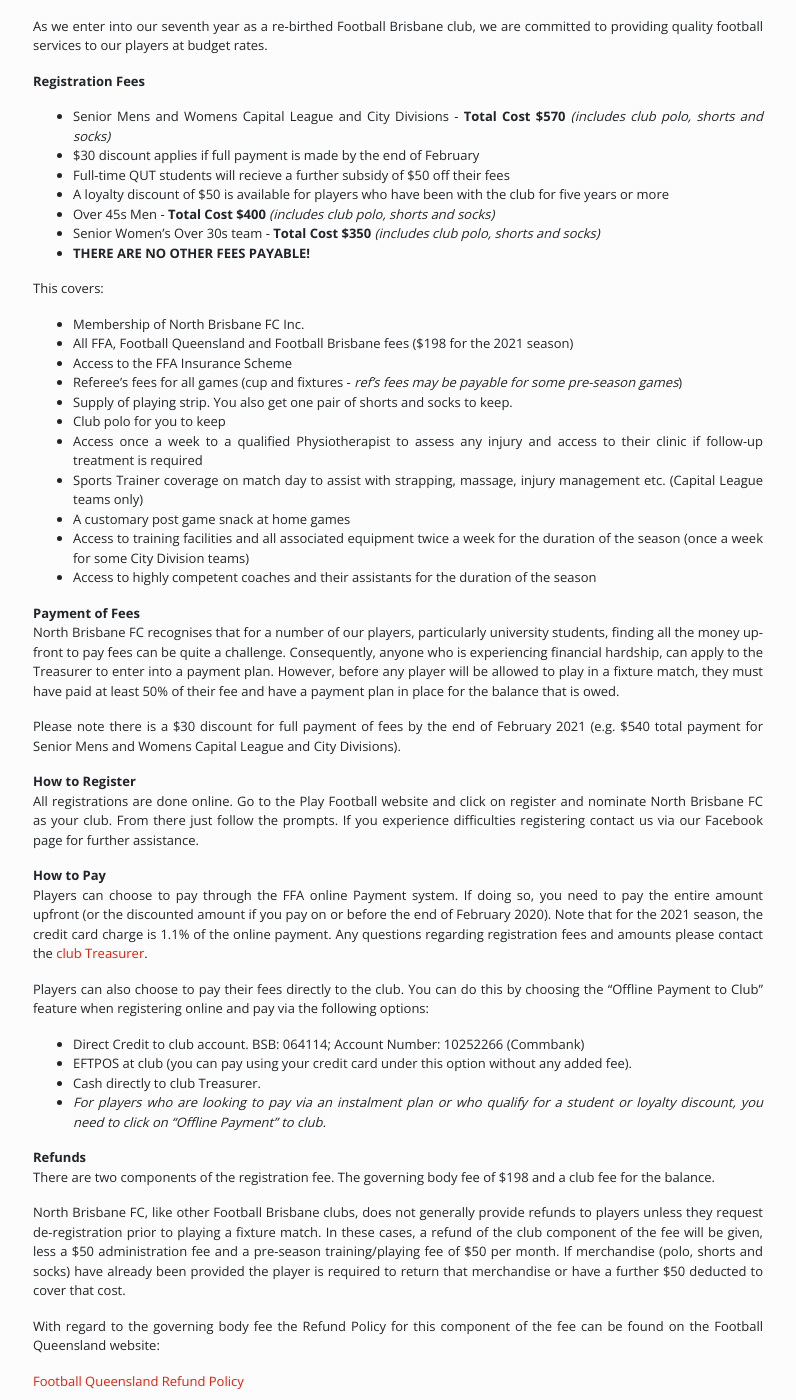
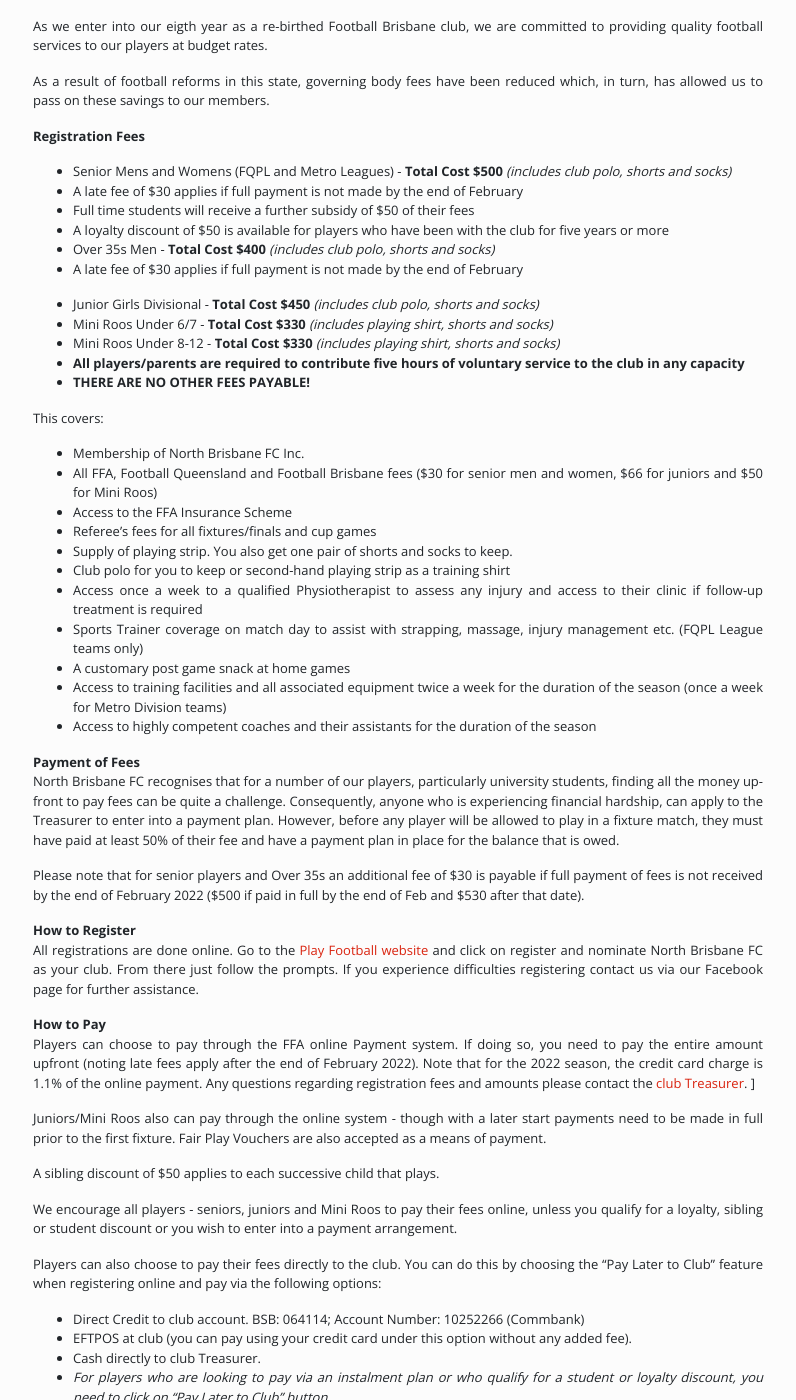
Before and after one commit to technicalnbfc/technicalnbfc.github.io, a Jekyll site: the page built from about/registration.md, in a window 1280 px wide and 1400 px high, scrolled down 330 px. Shown: the whole window, without its empty margins (242-1038 px from the left). Built offline with Jekyll 4.4.1, drawn with Linux system fonts in a browser that asks for light colours; nearby versions of some CDN libraries; some of the changed text lies outside the part shown.

Commit message:
Registration fee updates Dec 2021

```diff
--- a/about/registration.md
+++ b/about/registration.md
@@ -8,65 +8,78 @@ published: true
   <div class="row top-buffer">
     <div class="col">
       <h1 class="text-center">{{ page.title }}</h1>
-      <h4 class="text-center">Updated 10 January 2021</h4>
+      <h4 class="text-center">Updated 12 December 2021</h4>
     </div>
   </div>
   <hr>
   <div class="row">
     <div class="col-md-8 offset-md-2 text-justify">
 <section id="Registration" markdown="1">
-We offer the best value for money Registration fees in the Football Brisbane competition. Why can we do this? We can do this because we have a hard-working group of volunteers- groundsmen, canteen operators, cleaners, facilities operations, coaches, managers and sports trainers- who put in a huge amount of volunteer time which in turn saves enormous amounts of money for our club.
+We offer the best value for money registration fees in the Football Brisbane competition. Why can we do this? We can do this because we have a hard-working group of volunteers- groundsmen, canteen operators, cleaners, facilities operations, coaches, managers and sports trainers- who put in a huge amount of volunteer time which in turn saves enormous amounts of money for our club.
 
 We are also fortunate to have a core group of sponsors who assist us greatly with our bottom line and thus subsidise to some extent the cost of registration.
 
-As we enter into our seventh year as a re-birthed Football Brisbane club, we are committed to providing quality football services to our players at budget rates.
+As we enter into our eigth year as a re-birthed Football Brisbane club, we are committed to providing quality football services to our players at budget rates.
+
+As a result of football reforms in this state, governing body fees have been reduced which, in turn, has allowed us to pass on these savings to our members.
 
 __Registration Fees__
-* Senior Mens and Womens Capital League and City Divisions - __Total Cost $570__ *(includes club polo, shorts and socks)*
-* $30 discount applies if full payment is made by the end of February
-* Full-time QUT students will recieve a further subsidy of $50 off their fees
+* Senior Mens and Womens (FQPL and Metro Leagues) - __Total Cost $500__ *(includes club polo, shorts and socks)*
+* A late fee of $30 applies if full payment is not made by the end of February
+* Full time students will receive a further subsidy of $50 of their fees
 * A loyalty discount of $50 is available for players who have been with the club for five years or more
-* Over 45s Men - __Total Cost $400__ *(includes club polo, shorts and socks)*
-* Senior Women's Over 30s team - __Total Cost $350__ *(includes club polo, shorts and socks)*
+* Over 35s Men - __Total Cost $400__ *(includes club polo, shorts and socks)*
+* A late fee of $30 applies if full payment is not made by the end of February
+
+* Junior Girls Divisional - __Total Cost $450__ *(includes club polo, shorts and socks)*
+* Mini Roos Under 6/7 - __Total Cost $330__ *(includes playing shirt, shorts and socks)*
+* Mini Roos Under 8-12 - __Total Cost $330__ *(includes playing shirt, shorts and socks)*
+* __All players/parents are required to contribute five hours of voluntary service to the club in any capacity__
 * __THERE ARE NO OTHER FEES PAYABLE!__
 
 This covers:
 * Membership of North Brisbane FC Inc.
-* All FFA, Football Queensland and Football Brisbane fees ($198 for the 2021 season)
+* All FFA, Football Queensland and Football Brisbane fees ($30 for senior men and women, $66 for juniors and $50 for Mini Roos)
 * Access to the FFA Insurance Scheme
-* Referee's fees for all games (cup and fixtures - _ref's fees may be payable for some pre-season games_)
+* Referee's fees for all fixtures/finals and cup games
 * Supply of playing strip. You also get one pair of shorts and socks to keep.
-* Club polo for you to keep
+* Club polo for you to keep or second-hand playing strip as a training shirt
 * Access once a week to a qualified Physiotherapist to assess any injury and access to their clinic if follow-up treatment is required
-* Sports Trainer coverage on match day to assist with strapping, massage, injury management etc. (Capital League teams only)
+* Sports Trainer coverage on match day to assist with strapping, massage, injury management etc. (FQPL League teams only)
 * A customary post game snack at home games
-* Access to training facilities and all associated equipment twice a week for the duration of the season (once a week for some City Division teams)
+* Access to training facilities and all associated equipment twice a week for the duration of the season (once a week for Metro Division teams)
 * Access to highly competent coaches and their assistants for the duration of the season
 
 
 __Payment of Fees__
 North Brisbane FC recognises that for a number of our players, particularly university students, finding all the money up-front to pay fees can be quite a challenge. Consequently, anyone who is experiencing financial hardship, can apply to the Treasurer to enter into a payment plan. However, before any player will be allowed to play in a fixture match, they must have paid at least 50% of their fee and have a payment plan in place for the balance that is owed.
 
-Please note there is a $30 discount for full payment of fees by the end of February 2021 (e.g. $540 total payment for Senior Mens and Womens Capital League and City Divisions).
+Please note that for senior players and Over 35s an additional fee of $30 is payable if full payment of fees is not received by the end of February 2022 ($500 if paid in full by the end of Feb and $530 after that date).
 
 __How to Register__
-All registrations are done online. Go to the Play Football website and click on register and nominate North Brisbane FC as your club. From there just follow the prompts. If you experience difficulties registering contact us via our Facebook page for further assistance.
+All registrations are done online. Go to the [Play Football website](https://www.playfootball.com.au) and click on register and nominate North Brisbane FC as your club. From there just follow the prompts. If you experience difficulties registering contact us via our Facebook page for further assistance.
 
 __How to Pay__
-Players can choose to pay through the FFA online Payment system. If doing so, you need to pay the entire amount upfront (or the discounted amount if you pay on or before the end of February 2020). Note that for the 2021 season, the credit card charge is 1.1% of the online payment. Any questions regarding registration fees and amounts please contact the [club Treasurer](../about/committee).
+Players can choose to pay through the FFA online Payment system. If doing so, you need to pay the entire amount upfront (noting late fees apply after the end of February 2022). Note that for the 2022 season, the credit card charge is 1.1% of the online payment. Any questions regarding registration fees and amounts please contact the [club Treasurer](../about/committee).  ]
 
-Players can also choose to pay their fees directly to the club. You can do this by choosing the “Offline Payment to Club” feature when registering online and pay via the following options:
+Juniors/Mini Roos also can pay through the online system - though with a later start payments need to be made in full prior to the first fixture. Fair Play Vouchers are also accepted as a means of payment.
+
+A sibling discount of $50 applies to each successive child that plays.
+
+We encourage all players - seniors, juniors and Mini Roos to pay their fees online, unless you qualify for a loyalty, sibling or student discount or you wish to enter into a payment arrangement.
+
+Players can also choose to pay their fees directly to the club. You can do this by choosing the “Pay Later to Club” feature when registering online and pay via the following options:
 * Direct Credit to club account. BSB: 064114; Account Number: 10252266 (Commbank)
 * EFTPOS at club (you can pay using your credit card under this option without any added fee).
 * Cash directly to club Treasurer.
-* _For players who are looking to pay via an instalment plan or who qualify for a student or loyalty discount, you need to click on “Offline Payment” to club._
+* _For players who are looking to pay via an instalment plan or who qualify for a student or loyalty discount, you need to click on “Pay Later to Club" button._
 
 __Refunds__
-There are two components of the registration fee. The governing body fee of $198 and a club fee for the balance.
+There are two components of the registration fee. The governing body fee and a club fee for the balance.
 
 North Brisbane FC, like other Football Brisbane clubs, does not generally provide refunds to players unless they request de-registration prior to playing a fixture match. In these cases, a refund of the club component of the fee will be given, less a $50 administration fee and a pre-season training/playing fee of $50 per month. If merchandise (polo, shorts and socks) have already been provided the player is required to return that merchandise or have a further $50 deducted to cover that cost.
 
-With regard to the governing body fee the Refund Policy for this component of the fee can be found on the Football Queensland website:
+The other component of a player’s registration fee is the governing body fee. For the 2022 year, that amount is $130 for Seniors, $66 for Juniors and $50 for Mini Roos. Note that refund of this component of the registration fee is done pursuant to the FQ Refund Policy, i.e. we as a club do not have any control over that. The Refund Policy for this component of the fee can be found on the Football Queensland website:
 
 [Football Queensland Refund Policy](https://footballqueensland.com.au/wp-content/uploads/2020/03/FQ-Refund-Policy-2020.pdf)
 
@@ -82,11 +95,10 @@ __Volunteering and Player Expectations__
 As a smaller club, we do not mandate volunteer levies or rosters.
 However, like other clubs, we are always in need of volunteers to cover a range of duties such as team managers, coaches, canteen, grounds, working bees, fundraisers etc.
 
-The committee puts in a huge amount of volunteer work around the club but they can’t and shouldn’t always be the ones to do it all, especially with the increase in the expected number of teams for 2021.
+The committee puts in a huge amount of volunteer work around the club but they can’t and shouldn’t always be the ones to do it all, especially with the increase in the expected number of teams for 2022.
 
-No committee person gets paid a cent for their efforts - they do it to help the club and importantly keep player costs down. __To help keep these costs down, we expect to see every player contribute a few hours of their time at least once during the year.__
+No committee person gets paid a cent for their efforts - they do it to help the club and importantly keep player costs down. __To help keep these costs down, we expect to see every player contribute a few hours of their time at least once during the year. We will maintain a register of volunteers to ensure that everyone does their fair share.__
 
-Lastly, as a club our fundraising strategy has consisted of Bunnings BBQ days and our annual Trivia Night which has become quite the occasion. There is a clear expectation that players attend at least our annual Trivia night (only cost $20 and you get a great feed).
 </section>
     </div>
   </div>
```
